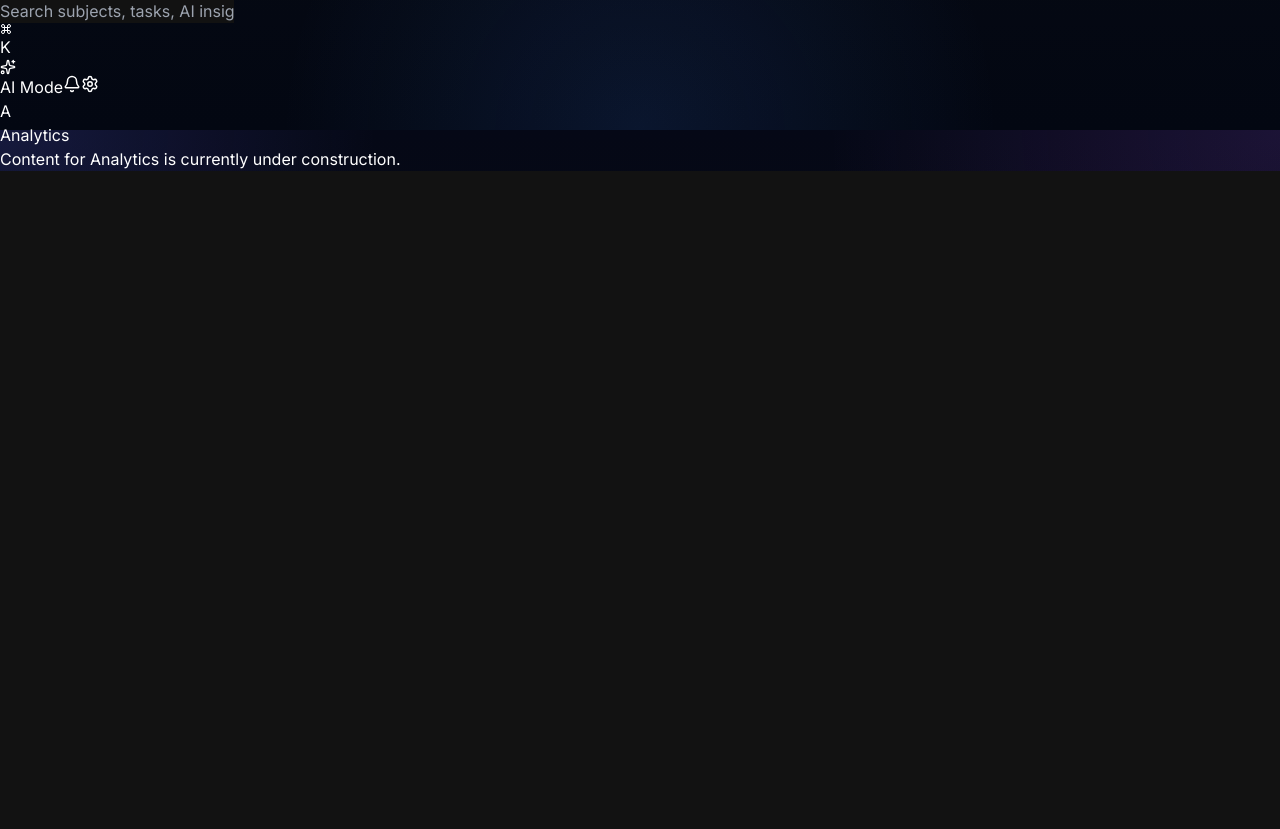
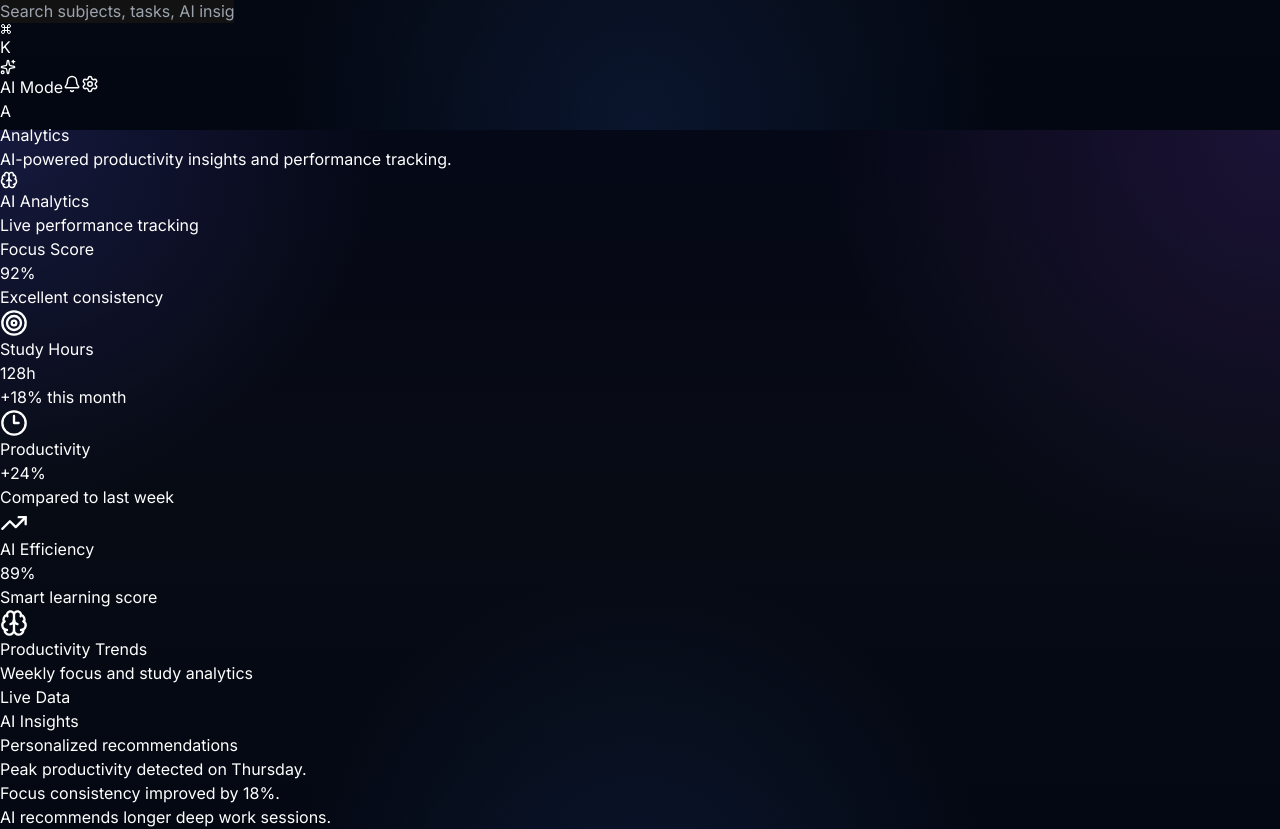
Before and after one commit to Aayushhh4518/Study-AI, a React (Vite) app in the folder test-project/frontend/: page /analytics in a window 1280 px wide. Shown: the part 670-1499 px from the top of the page. Before the commit the page ends 841 px from the top, so only its background shows below. Built offline with nearby package versions, Linux system fonts and the light colour scheme.

Commit message:
added analytics page

```diff
--- a/test-project/frontend/src/App.jsx
+++ b/test-project/frontend/src/App.jsx
@@ -8,6 +8,7 @@ import {
 import DashboardShell from "./components/layout/dashboard-shell";
 import PageContainer from "./components/layout/PageContainer";
 
+import Analytics from "./pages/Analytics";
 import Dashboard from "./pages/Dashboard";
 import FocusTimer from "./pages/FocusTimer";
 import Subjects from "./pages/Subjects";
@@ -47,7 +48,7 @@ function App() {
 
           <Route
             path="analytics"
-            element={<PlaceholderPage title="Analytics" />}
+            element={<Analytics />}
           />
 
           <Route
--- a/test-project/frontend/src/pages/Analytics.jsx
+++ b/test-project/frontend/src/pages/Analytics.jsx
@@ -1,102 +1,244 @@
-import React from 'react';
-import { motion } from 'framer-motion';
-import { BarChart, Bar, XAxis, YAxis, CartesianGrid, Tooltip as RechartsTooltip, ResponsiveContainer, PieChart, Pie, Cell } from 'recharts';
-import { useData } from '../store/DataContext';
+import { motion } from "framer-motion";
+
+import {
+  Brain,
+  Clock3,
+  Target,
+  TrendingUp,
+} from "lucide-react";
+
+import PremiumCard from "../components/ui/premium-card";
 
 export default function Analytics() {
-  const { data } = useData();
-
-  const totalTasks = data.tasks.length;
-  const completedTasks = data.tasks.filter(t => t.completed).length;
-  const taskCompletionRate = totalTasks === 0 ? 0 : Math.round((completedTasks / totalTasks) * 100);
-
-  const pieData = [
-    { name: 'Completed', value: completedTasks },
-    { name: 'Pending', value: totalTasks - completedTasks },
-  ];
-  const COLORS = ['#10b981', '#f43f5e'];
-
-  // Mock weekly data
-  const weeklyData = [
-    { name: 'Mon', hours: 2 },
-    { name: 'Tue', hours: 3.5 },
-    { name: 'Wed', hours: 4 },
-    { name: 'Thu', hours: 3 },
-    { name: 'Fri', hours: 5 },
-    { name: 'Sat', hours: 2.5 },
-    { name: 'Sun', hours: 4.5 },
-  ];
-
   return (
     <motion.div
-      initial={{ opacity: 0, y: 20 }}
+      initial={{ opacity: 0, y: 15 }}
       animate={{ opacity: 1, y: 0 }}
-      className="max-w-7xl mx-auto flex flex-col gap-8 pb-12"
+      transition={{ duration: 0.4 }}
+      className="space-y-8"
     >
-      <div>
-        <h1 className="text-3xl font-bold text-white mb-2">Analytics</h1>
-        <p className="text-slate-400">Deep dive into your study habits and productivity metrics.</p>
-      </div>
+      {/* HEADER */}
+      <div className="flex items-center justify-between">
+        <div>
+          <h1 className="text-5xl font-bold tracking-tight">
+            Analytics
+          </h1>
 
-      <div className="grid grid-cols-1 md:grid-cols-3 gap-6">
-        <div className="bg-slate-800/40 backdrop-blur-xl border border-slate-700/50 p-6 rounded-3xl shadow-xl flex flex-col items-center justify-center text-center">
-          <p className="text-slate-400 mb-1">Total Focus Sessions</p>
-          <h2 className="text-4xl font-bold text-white">{data.focusSessions}</h2>
+          <p className="text-zinc-400 mt-3 text-lg">
+            AI-powered productivity insights and performance tracking.
+          </p>
         </div>
-        <div className="bg-slate-800/40 backdrop-blur-xl border border-slate-700/50 p-6 rounded-3xl shadow-xl flex flex-col items-center justify-center text-center">
-          <p className="text-slate-400 mb-1">Task Completion Rate</p>
-          <h2 className="text-4xl font-bold text-emerald-500">{taskCompletionRate}%</h2>
-        </div>
-        <div className="bg-slate-800/40 backdrop-blur-xl border border-slate-700/50 p-6 rounded-3xl shadow-xl flex flex-col items-center justify-center text-center">
-          <p className="text-slate-400 mb-1">Active Subjects</p>
-          <h2 className="text-4xl font-bold text-indigo-500">{data.subjects.length}</h2>
+
+        <div
+          className="
+            flex items-center gap-3
+            rounded-2xl
+            border border-white/10
+            bg-white/[0.04]
+            px-5 py-3
+            backdrop-blur-xl
+          "
+        >
+          <div
+            className="
+              h-10 w-10
+              rounded-xl
+              bg-gradient-to-br
+              from-violet-500
+              to-blue-500
+              flex items-center justify-center
+            "
+          >
+            <Brain size={18} />
+          </div>
+
+          <div>
+            <p className="text-sm font-medium text-white">
+              AI Analytics
+            </p>
+
+            <p className="text-xs text-zinc-400">
+              Live performance tracking
+            </p>
+          </div>
         </div>
       </div>
 
-      <div className="grid grid-cols-1 lg:grid-cols-2 gap-8">
-        <div className="bg-slate-800/40 backdrop-blur-xl border border-slate-700/50 p-6 rounded-3xl shadow-xl h-[400px]">
-          <h2 className="text-xl font-bold text-white mb-6">Study Hours (This Week)</h2>
-          <ResponsiveContainer width="100%" height="100%">
-            <BarChart data={weeklyData}>
-              <CartesianGrid strokeDasharray="3 3" vertical={false} stroke="#334155" />
-              <XAxis dataKey="name" axisLine={false} tickLine={false} tick={{ fill: '#94a3b8' }} dy={10} />
-              <YAxis axisLine={false} tickLine={false} tick={{ fill: '#94a3b8' }} dx={-10} />
-              <RechartsTooltip
-                cursor={{ fill: '#334155', opacity: 0.4 }}
-                contentStyle={{ backgroundColor: '#1e293b', borderRadius: '12px', border: '1px solid #334155', color: 'white' }}
+      {/* STATS */}
+      <div className="grid grid-cols-1 md:grid-cols-2 xl:grid-cols-4 gap-6">
+        {[
+          {
+            title: "Focus Score",
+            value: "92%",
+            icon: Target,
+            subtitle: "Excellent consistency",
+          },
+          {
+            title: "Study Hours",
+            value: "128h",
+            icon: Clock3,
+            subtitle: "+18% this month",
+          },
+          {
+            title: "Productivity",
+            value: "+24%",
+            icon: TrendingUp,
+            subtitle: "Compared to last week",
+          },
+          {
+            title: "AI Efficiency",
+            value: "89%",
+            icon: Brain,
+            subtitle: "Smart learning score",
+          },
+        ].map((item) => {
+          const Icon = item.icon;
+
+          return (
+            <PremiumCard
+              key={item.title}
+              className="p-6 relative overflow-hidden"
+            >
+              <div
+                className="
+                  absolute
+                  top-0
+                  right-0
+                  h-24
+                  w-24
+                  rounded-full
+                  bg-violet-500/10
+                  blur-3xl
+                "
               />
-              <Bar dataKey="hours" fill="#6366f1" radius={[4, 4, 0, 0]} />
-            </BarChart>
-          </ResponsiveContainer>
-        </div>
 
-        <div className="bg-slate-800/40 backdrop-blur-xl border border-slate-700/50 p-6 rounded-3xl shadow-xl flex flex-col items-center justify-center h-[400px]">
-          <h2 className="text-xl font-bold text-white mb-6 self-start w-full">Task Status Overview</h2>
-          {totalTasks > 0 ? (
-            <ResponsiveContainer width="100%" height="100%">
-              <PieChart>
-                <Pie
-                  data={pieData}
-                  innerRadius={80}
-                  outerRadius={120}
-                  paddingAngle={5}
-                  dataKey="value"
+              <div className="relative z-10 flex items-start justify-between">
+                <div>
+                  <p className="text-sm text-zinc-500 uppercase tracking-[0.2em]">
+                    {item.title}
+                  </p>
+
+                  <h2 className="text-4xl font-bold mt-3">
+                    {item.value}
+                  </h2>
+
+                  <p className="text-zinc-400 text-sm mt-2">
+                    {item.subtitle}
+                  </p>
+                </div>
+
+                <div
+                  className="
+                    h-14 w-14
+                    rounded-2xl
+                    bg-gradient-to-br
+                    from-violet-500/20
+                    to-blue-500/20
+                    border border-white/10
+                    flex items-center justify-center
+                  "
                 >
-                  {pieData.map((entry, index) => (
-                    <Cell key={`cell-${index}`} fill={COLORS[index % COLORS.length]} />
-                  ))}
-                </Pie>
-                <RechartsTooltip
-                  contentStyle={{ backgroundColor: '#1e293b', borderRadius: '12px', border: '1px solid #334155', color: 'white' }}
-                />
-              </PieChart>
-            </ResponsiveContainer>
-          ) : (
-            <div className="flex-1 flex items-center justify-center">
-              <p className="text-slate-400">No tasks created yet.</p>
+                  <Icon
+                    size={28}
+                    className="text-violet-300"
+                  />
+                </div>
+              </div>
+            </PremiumCard>
+          );
+        })}
+      </div>
+
+      {/* MAIN ANALYTICS GRID */}
+      <div className="grid grid-cols-1 xl:grid-cols-3 gap-6">
+        {/* LARGE CHART CARD */}
+        <PremiumCard
+          className="
+            xl:col-span-2
+            p-6
+            min-h-[420px]
+          "
+        >
+          <div className="flex items-center justify-between mb-6">
+            <div>
+              <h3 className="text-2xl font-semibold">
+                Productivity Trends
+              </h3>
+
+              <p className="text-zinc-400 mt-1">
+                Weekly focus and study analytics
+              </p>
             </div>
-          )}
-        </div>
+
+            <div
+              className="
+                px-4 py-2
+                rounded-xl
+                bg-violet-500/10
+                border border-violet-500/20
+                text-sm text-violet-300
+              "
+            >
+              Live Data
+            </div>
+          </div>
+
+          <div
+            className="
+              h-[300px]
+              rounded-3xl
+              border border-white/10
+              bg-white/[0.03]
+            "
+          />
+        </PremiumCard>
+
+        {/* AI INSIGHTS */}
+        <PremiumCard className="p-6">
+          <div className="flex items-center justify-between mb-6">
+            <div>
+              <h3 className="text-2xl font-semibold">
+                AI Insights
+              </h3>
+
+              <p className="text-zinc-400 mt-1">
+                Personalized recommendations
+              </p>
+            </div>
+
+            <div
+              className="
+                h-12 w-12
+                rounded-2xl
+                bg-gradient-to-br
+                from-cyan-500
+                to-blue-500
+              "
+            />
+          </div>
+
+          <div className="space-y-4">
+            {[
+              "Peak productivity detected on Thursday.",
+              "Focus consistency improved by 18%.",
+              "AI recommends longer deep work sessions.",
+            ].map((item) => (
+              <div
+                key={item}
+                className="
+                  rounded-2xl
+                  bg-white/[0.04]
+                  border border-white/10
+                  p-4
+                "
+              >
+                <p className="text-zinc-300 text-sm">
+                  {item}
+                </p>
+              </div>
+            ))}
+          </div>
+        </PremiumCard>
       </div>
     </motion.div>
   );
```
